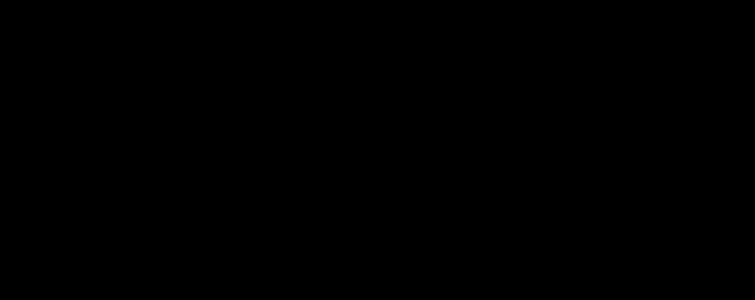
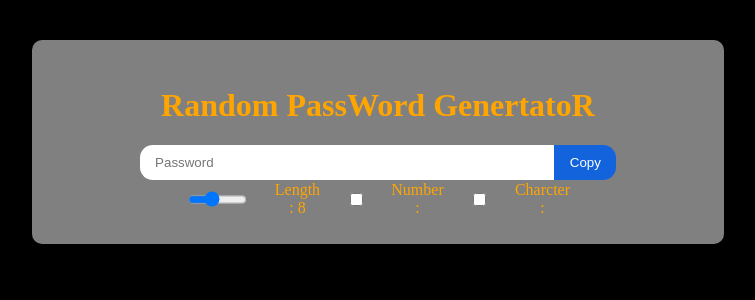
Before and after one commit to Gaurav-meena95/password_Genrator, a React (Vite) app in the folder password-genrator/: page / in a window 1280 px wide. Shown: the top 300 px of the page, without its empty margins (262-1017 px from the left). Built offline with nearby package versions, Linux system fonts and the light colour scheme.

Commit message:
some little work left

```diff
--- a/password-genrator/src/App.jsx
+++ b/password-genrator/src/App.jsx
@@ -1,32 +1,74 @@
-import { useState,useCallback,useEffect } from 'react'
-import reactLogo from './assets/react.svg'
-import viteLogo from '/vite.svg'
-import './index.css'
+import { useState, useCallback, useEffect } from "react";
+import reactLogo from "./assets/react.svg";
+import viteLogo from "/vite.svg";
+import "./index.css";
 
 function App() {
-  const [length , setLength] = useState(8);
-  const [numberAllow , setNumberAllow] = useState(false);
-  const [charAllow , setCharAllow] = useState(false);
-  const [pass , setPassword] = useState('');
+  const [length, setLength] = useState(8);
+  const [numberAllow, setNumberAllow] = useState(false);
+  const [charAllow, setCharAllow] = useState(false);
+  const [pass, setPassword] = useState("");
 
-  const PasswaordGenrtor = useCallback(()=>{
-    let str = 'ABCDEFGHIJKLMNOPQRSTUVWXYZabcdefghijklmnopqrstuvwxyz'
-    let pass=''
+  const PasswaordGenrtor = useCallback(() => {
+    let str = "ABCDEFGHIJKLMNOPQRSTUVWXYZabcdefghijklmnopqrstuvwxyz";
+    let pass = "";
 
-    if (numberAllow) str +='0123456789';
-    if (charAllow) str +='!@#$%^&*()_+=~`;:/?<>,.|';
-    for (let i =1 ;i <= array.length; i++){
-      let char = Math.floor(Math.random()*str.length + 1)
-      pass = str.charAt(char)
+    if (numberAllow) str += "0123456789";
+    if (charAllow) str += "!@#$%^&*()_+=~`;:/?<>,.|";
+    for (let i = 1; i <= array.length; i++) {
+      let char = Math.floor(Math.random() * str.length + 1);
+      pass = str.charAt(char);
     }
-
-  },[length,numberAllow,charAllow])
+  }, [length, numberAllow, charAllow]);
 
   return (
     <>
+      <div className="main_container">
+        <h1>Random PassWord GenertatoR</h1>
+        <div className="input_box">
+          <input type="text" value={pass} placeholder="Password" readOnly />
+          <button className="btn_copy">Copy</button>
+        </div>
+        <div className="check_box">
+          <div className="check_input range">
+            <input
+              type="range"
+              min={6}
+              max={100}
+              value={length}
+              onChange={(e) => setLength(e.target.value)}
+            />
+            <label>Length : {length}</label>
 
+            <div className="check_input">
+              <input
+              type="checkbox"
+              defaultChecked ={numberAllow}
+              id="numberINput"
+              onChange={()=>{
+                setNumberAllow((pev)=> !pev)
+              }}
+              />
+              <label>Number : {numberAllow}</label>
+            </div>
+
+
+            <div className="check_input">
+            <input
+            type="checkbox"
+              defaultChecked ={charAllow}
+              id="numberINput"
+              onChange={()=>{
+                setCharAllow((pev)=> !pev)
+              }}
+             />
+            <label>Charcter : {charAllow}</label>
+            </div>
+          </div>
+        </div>
+      </div>
     </>
-  )
+  );
 }
 
-export default App
+export default App;
--- a/password-genrator/src/index.css
+++ b/password-genrator/src/index.css
@@ -1,3 +1,54 @@
-*{
+body{
   background-color: black;
+  text-align: center;
+    height: 100%;
+    margin: 0;
 }
+#root {
+  height: 100%;
+  display: flex;
+  justify-content: center;
+  align-items: center;
+}
+.main_container{
+  width: 50%;
+  background-color: grey;
+  padding: 2vw;
+  margin: 5vh;
+  color: orange;
+  text-align: center;
+  border-radius: 10px;
+
+}
+input{
+  outline: none;
+  width: 60%;
+  padding: 1.2vh 1.2vw;
+  border-radius: 1vw 0 0 1vw;
+  border: none;
+}
+.btn_copy{
+  outline: none;
+  border: none;
+  background-color: rgb(18, 99, 220);
+  color: white;
+  flex-shrink: initial;
+  padding: 1.2vh 1.2vw;
+  border-radius: 0 1vw 1vw 0;
+
+}
+.check_input{
+  display: flex;
+  justify-content: space-between;
+  align-items: center;
+  gap: 2vw;
+
+}
+.check_box{
+  display: flex;
+  justify-content: center;
+  align-items: center;
+}
+.range{
+  width: 60%;
+}
```
